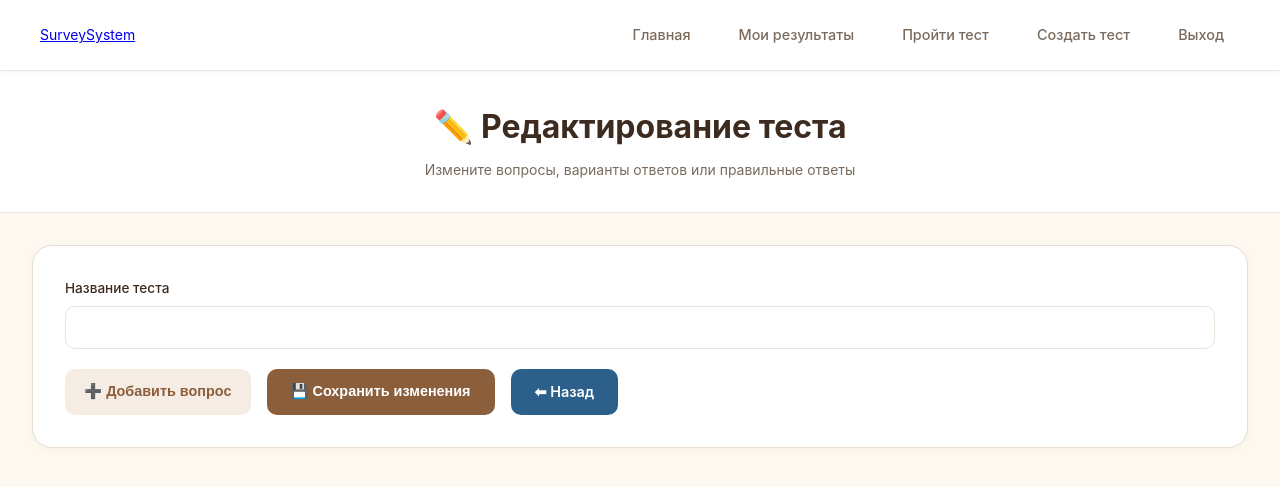
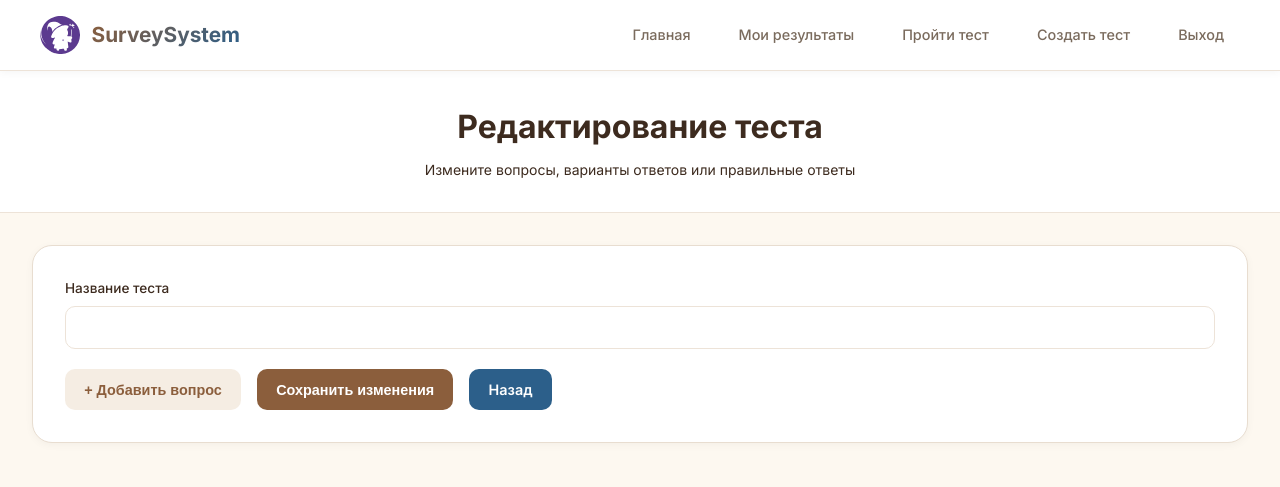
Before and after one commit to Ekaterina4567/survey-system, a Flask app: page /edit_test_page/1 in a window 1280 px wide. Shown: the top 487 px of the page. Run offline with Flask 3, Linux system fonts and the light colour scheme; the visitor is signed in with stand-in values (Sample User, id 1); some libraries are stand-ins or nearby versions.

Commit message:
Update edit_test.html

```diff
--- a/templates/edit_test.html
+++ b/templates/edit_test.html
@@ -5,6 +5,7 @@
     <meta name="viewport" content="width=device-width, initial-scale=1.0">
     <title>Редактирование теста - SurveySystem</title>
     <link rel="stylesheet" href="/static/style.css">
+    <link href="https://fonts.googleapis.com/css2?family=Inter:wght@400;500;600;700;800&display=swap" rel="stylesheet">
     <style>
         .option-item {
             display: flex;
@@ -43,12 +44,113 @@
             color: var(--text-muted);
             margin-top: 0.25rem;
         }
+        .logo-link {
+            display: flex;
+            align-items: center;
+            gap: 12px;
+            text-decoration: none;
+        }
+        .logo-link:hover {
+            opacity: 0.85;
+        }
+        .logo-img {
+            height: 38px;
+            width: auto;
+            display: block;
+            object-fit: contain;
+        }
+        .logo-text {
+            font-size: 1.3rem;
+            font-weight: 700;
+            background: linear-gradient(135deg, var(--primary) 0%, var(--secondary) 100%);
+            -webkit-background-clip: text;
+            background-clip: text;
+            color: transparent;
+        }
+        /* Убираем эмодзи */
+        .btn-add, .btn-remove, .btn-primary, .btn-secondary {
+            display: inline-flex;
+            align-items: center;
+            gap: 0.4rem;
+        }
+        .admin-header h1, .admin-header p {
+            color: var(--text-primary);
+        }
+        .form-group label {
+            font-weight: 500;
+        }
+        .question-number-badge {
+            font-weight: 600;
+            color: var(--primary);
+            font-size: 0.85rem;
+            background: var(--bg-white);
+            padding: 0.25rem 0.75rem;
+            border-radius: var(--radius-full);
+        }
+        .btn-remove {
+            background: transparent;
+            border: 1px solid var(--error-light);
+            color: var(--error);
+            padding: 0.4rem 1rem;
+            border-radius: var(--radius-sm);
+            cursor: pointer;
+        }
+        .btn-remove:hover {
+            background: var(--error-light);
+        }
+        .btn-add {
+            background: var(--primary-soft);
+            color: var(--primary);
+            border: none;
+            padding: 0.6rem 1.2rem;
+            border-radius: var(--radius-sm);
+            cursor: pointer;
+        }
+        .btn-add:hover {
+            background: var(--primary-light);
+        }
+        .btn-primary {
+            background: var(--primary);
+            color: var(--text-light);
+            border: none;
+            padding: 0.6rem 1.2rem;
+            border-radius: var(--radius-sm);
+            cursor: pointer;
+        }
+        .btn-primary:hover {
+            background: var(--primary-dark);
+        }
+        .btn-secondary {
+            background: var(--secondary);
+            color: var(--text-light);
+            border: none;
+            padding: 0.6rem 1.2rem;
+            border-radius: var(--radius-sm);
+            cursor: pointer;
+            text-decoration: none;
+        }
+        .btn-secondary:hover {
+            background: #1E4A6E;
+        }
+        .btn {
+            display: inline-flex;
+            align-items: center;
+            gap: 0.4rem;
+            padding: 0.6rem 1.2rem;
+            border-radius: var(--radius-sm);
+            font-weight: 600;
+            text-decoration: none;
+            transition: all 0.2s;
+            border: none;
+            cursor: pointer;
+            font-size: 0.9rem;
+        }
     </style>
 </head>
 <body>
     <nav class="navbar">
         <a href="/" class="logo-link">
-        <img src="/static/logo.png" alt="SurveySystem Logo" class="logo-img" onerror="this.style.display='none'">
+            <img src="/static/Logo.svg" alt="SurveySystem Logo" class="logo-img" onerror="this.style.display='none'">
             <span class="logo-text">SurveySystem</span>
         </a>
         <div class="nav-links">
@@ -59,10 +161,9 @@
             <a href="#" onclick="logout()">Выход</a>
         </div>
     </nav>
-    </nav>
 
     <div class="admin-header">
-        <h1>✏️ Редактирование теста</h1>
+        <h1>Редактирование теста</h1>
         <p>Измените вопросы, варианты ответов или правильные ответы</p>
     </div>
 
@@ -74,10 +175,10 @@
 
         <div id="questions-container"></div>
 
-        <div style="display: flex; gap: 1rem; margin-top: 1rem;">
-            <button class="btn btn-add" onclick="addQuestion()">➕ Добавить вопрос</button>
-            <button class="btn btn-primary" onclick="updateTest()">💾 Сохранить изменения</button>
-            <a href="/student_dashboard" class="btn btn-secondary">⬅ Назад</a>
+        <div style="display: flex; gap: 1rem; margin-top: 1rem; flex-wrap: wrap;">
+            <button class="btn btn-add" onclick="addQuestion()">+ Добавить вопрос</button>
+            <button class="btn btn-primary" onclick="updateTest()">Сохранить изменения</button>
+            <a href="/student_dashboard" class="btn btn-secondary">Назад</a>
         </div>
     </div>
 
@@ -130,7 +231,7 @@
                 textAnswerHtml = `
                     <div class="text-answer-container" id="text-${id}" style="display: block;">
                         <div class="form-group">
-                            <label>📝 Правильный текстовый ответ</label>
+                            <label>Правильный текстовый ответ</label>
                             <input type="text" class="text-correct-answer" value="${escapeHtml(q.correct_answer || '')}" style="width: 100%; padding: 0.75rem;">
                             <div class="help-text">Студент должен будет ввести этот ответ точно (регистр не важен)</div>
                         </div>
@@ -149,9 +250,9 @@
                             <input type="text" class="opt-text" value="${escapeHtml(opt)}" style="flex: 1;">
                             <label class="correct-label">
                                 <input type="${q.question_type === 'choice' ? 'radio' : 'checkbox'}" class="opt-correct" name="correct_${id}" ${isChecked ? 'checked' : ''}>
-                                ✅ Правильный
+                                Правильный
                             </label>
-                            <button type="button" class="btn-remove" onclick="this.parentElement.remove()">🗑</button>
+                            <button type="button" class="btn-remove" onclick="this.parentElement.remove()">Удалить</button>
                         </div>
                     `;
                 }
@@ -159,7 +260,7 @@
                     <div class="options-container" id="opt-${id}" style="display: block;">
                         <label>Варианты ответов</label>
                         <div class="options-list">${optsHtml}</div>
-                        <button type="button" class="btn-add" onclick="addOption('${id}')">➕ Добавить вариант</button>
+                        <button type="button" class="btn-add" onclick="addOption('${id}')">+ Добавить вариант</button>
                     </div>
                 `;
                 textAnswerHtml = `<div class="text-answer-container" id="text-${id}" style="display: none;"></div>`;
@@ -169,7 +270,7 @@
                 <div class="question-block" id="${id}">
                     <div class="question-header" style="display: flex; justify-content: space-between; margin-bottom: 1rem;">
                         <span class="question-number-badge">Вопрос ${questionNumber}</span>
-                        <button class="btn-remove" onclick="document.getElementById('${id}').remove(); renumberQuestions()">🗑 Удалить</button>
+                        <button class="btn-remove" onclick="document.getElementById('${id}').remove(); renumberQuestions()">Удалить</button>
                     </div>
                     <div class="form-group">
                         <label>Текст вопроса</label>
@@ -178,15 +279,15 @@
                     <div class="form-group">
                         <label>Тип вопроса</label>
                         <select class="q-type" onchange="toggleOptions('${id}', this.value)" style="width: 100%; padding: 0.75rem;">
-                            <option value="choice" ${q.question_type === 'choice' ? 'selected' : ''}>🔘 Один вариант (автопроверка)</option>
-                            <option value="checkbox" ${q.question_type === 'checkbox' ? 'selected' : ''}>☑️ Несколько вариантов (автопроверка)</option>
-                            <option value="text" ${q.question_type === 'text' ? 'selected' : ''}>📝 Текстовый ответ (автопроверка)</option>
+                            <option value="choice" ${q.question_type === 'choice' ? 'selected' : ''}>Один вариант (автопроверка)</option>
+                            <option value="checkbox" ${q.question_type === 'checkbox' ? 'selected' : ''}>Несколько вариантов (автопроверка)</option>
+                            <option value="text" ${q.question_type === 'text' ? 'selected' : ''}>Текстовый ответ (автопроверка)</option>
                         </select>
                     </div>
                     ${optionsHtml}
                     ${textAnswerHtml}
                     <div class="form-group" style="margin-top: 1rem;">
-                        <label>⭐ Баллы за вопрос</label>
+                        <label>Баллы за вопрос</label>
                         <input type="number" class="q-points" value="${q.points}" min="1" style="width: 100px;">
                     </div>
                 </div>
@@ -204,7 +305,7 @@
                 <div class="question-block" id="${id}">
                     <div class="question-header" style="display: flex; justify-content: space-between; margin-bottom: 1rem;">
                         <span class="question-number-badge">Вопрос ${questionNumber}</span>
-                        <button class="btn-remove" onclick="document.getElementById('${id}').remove(); renumberQuestions()">🗑 Удалить</button>
+                        <button class="btn-remove" onclick="document.getElementById('${id}').remove(); renumberQuestions()">Удалить</button>
                     </div>
                     <div class="form-group">
                         <label>Текст вопроса</label>
@@ -213,25 +314,25 @@
                     <div class="form-group">
                         <label>Тип вопроса</label>
                         <select class="q-type" onchange="toggleOptions('${id}', this.value)" style="width: 100%; padding: 0.75rem;">
-                            <option value="choice">🔘 Один вариант (автопроверка)</option>
-                            <option value="checkbox">☑️ Несколько вариантов (автопроверка)</option>
-                            <option value="text">📝 Текстовый ответ (автопроверка)</option>
+                            <option value="choice">Один вариант (автопроверка)</option>
+                            <option value="checkbox">Несколько вариантов (автопроверка)</option>
+                            <option value="text">Текстовый ответ (автопроверка)</option>
                         </select>
                     </div>
                     <div class="options-container" id="opt-${id}" style="display: block;">
                         <label>Варианты ответов</label>
                         <div class="options-list"></div>
-                        <button type="button" class="btn-add" onclick="addOption('${id}')">➕ Добавить вариант</button>
+                        <button type="button" class="btn-add" onclick="addOption('${id}')">+ Добавить вариант</button>
                     </div>
                     <div class="text-answer-container" id="text-${id}" style="display: none;">
                         <div class="form-group">
-                            <label>📝 Правильный текстовый ответ</label>
+                            <label>Правильный текстовый ответ</label>
                             <input type="text" class="text-correct-answer" placeholder="Введите правильный ответ">
                             <div class="help-text">Студент должен будет ввести этот ответ точно (регистр не важен)</div>
                         </div>
                     </div>
                     <div class="form-group" style="margin-top: 1rem;">
-                        <label>⭐ Баллы за вопрос</label>
+                        <label>Баллы за вопрос</label>
                         <input type="number" class="q-points" value="1" min="1" style="width: 100px;">
                     </div>
                 </div>
@@ -249,9 +350,9 @@
                     <input type="text" class="opt-text" placeholder="Вариант ответа" style="flex: 1;">
                     <label class="correct-label">
                         <input type="${qType === 'choice' ? 'radio' : 'checkbox'}" class="opt-correct" name="${radioName}">
-                        ✅ Правильный
+                        Правильный
                     </label>
-                    <button type="button" class="btn-remove" onclick="this.parentElement.remove()">🗑</button>
+                    <button type="button" class="btn-remove" onclick="this.parentElement.remove()">Удалить</button>
                 </div>
             `;
             container.insertAdjacentHTML('beforeend', html);
@@ -359,7 +460,7 @@
                 });
                 const data = await response.json();
                 if (data.success) {
-                    alert('✅ Тест успешно обновлен!');
+                    alert('Тест успешно обновлен!');
                     window.location.href = '/student_dashboard';
                 } else {
                     alert('Ошибка: ' + data.error);
```
Lines whose indentation alone changed are shown as unchanged.
